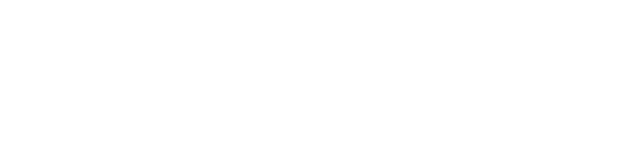
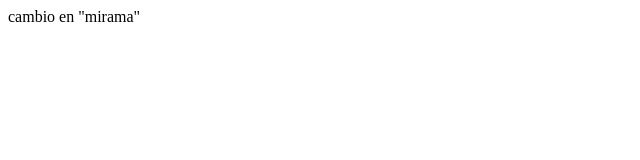
Before and after one commit to gueur/pw12-13, a plain HTML site: page ejemplo.html in a window 1280 px wide. Shown: the whole page, without its empty margins (0-640 px from the left). Drawn offline with Linux system fonts and the light colour scheme.

Commit message:
cambio en mirama

```diff
--- a/ejemplo.html
+++ b/ejemplo.html
@@ -4,6 +4,6 @@
 	<title></title>
 </head>
 <body>
-
+     cambio en "mirama"
 </body>
 </html>
```
